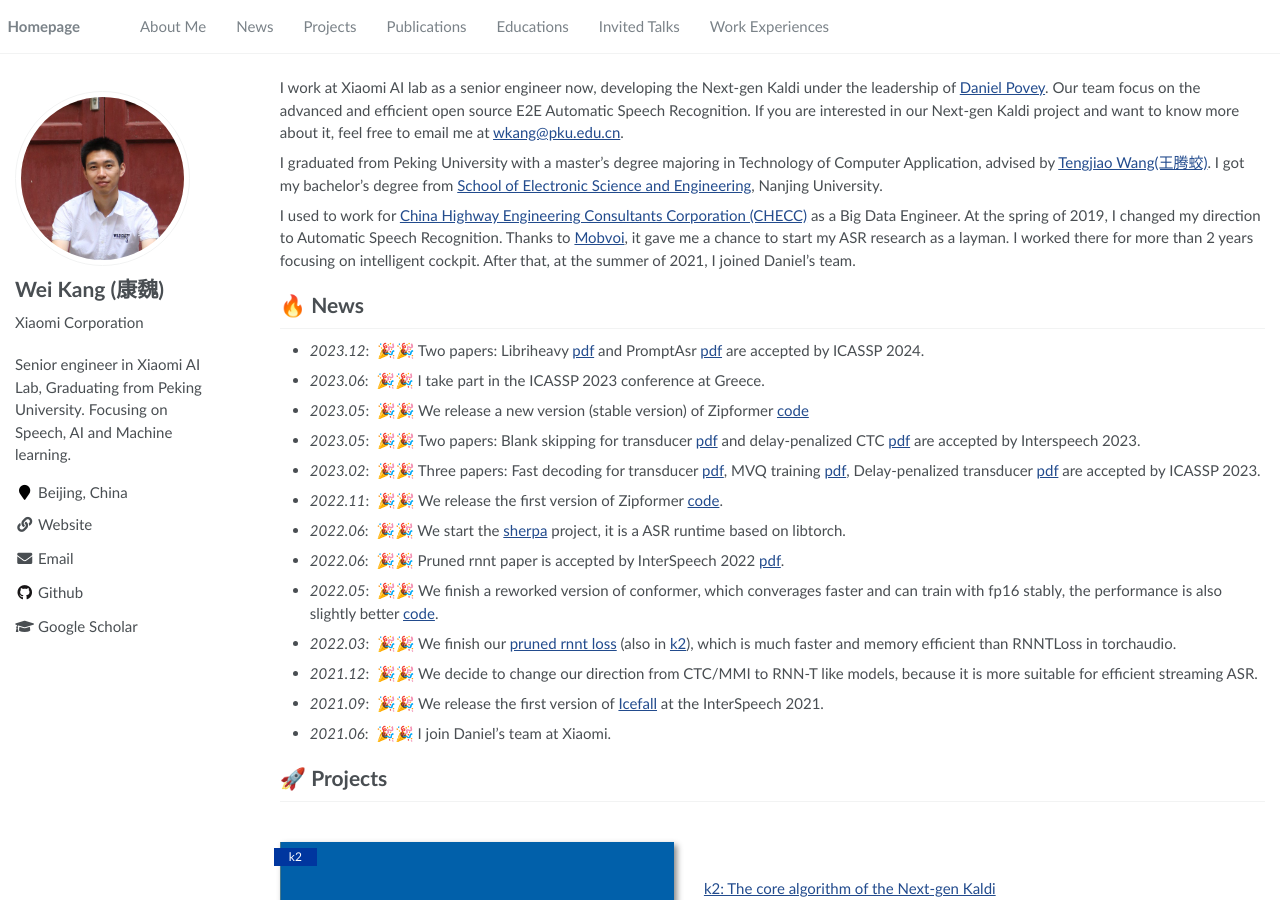
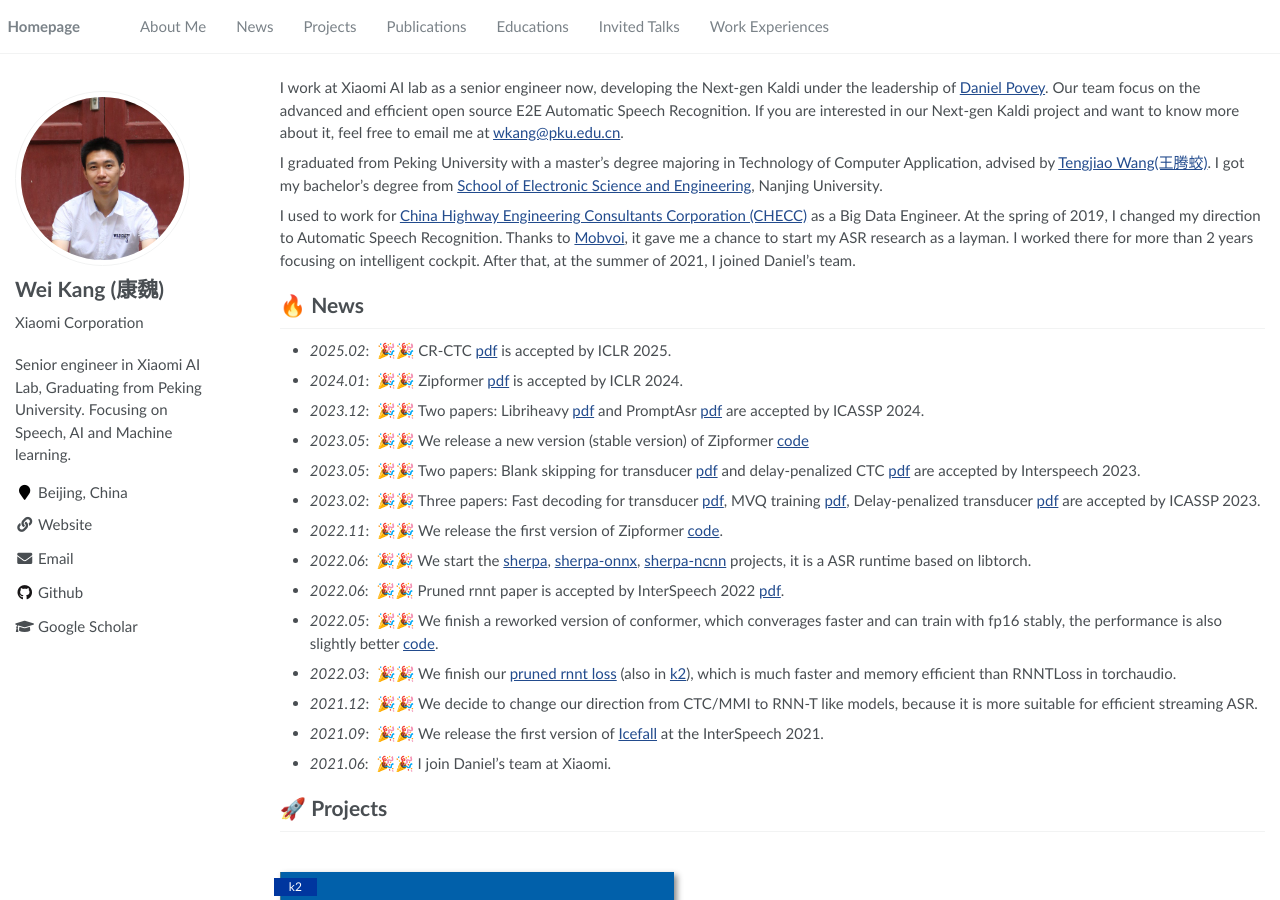
Before and after one commit to pkufool/pkufool.github.io, a Jekyll site: the page built from _pages/about.md, in a window 1280 px wide and 900 px high. Built offline with Jekyll 4.4.1, drawn with Linux system fonts in a browser that asks for light colours.

Commit message:
Update about.md

```diff
--- a/_pages/about.md
+++ b/_pages/about.md
@@ -25,13 +25,14 @@
 
 
 # 🔥 News
-- *2023.12*: &nbsp;🎉🎉 Two papers: Libriheavy [pdf]() and PromptAsr [pdf]() are accepted by ICASSP 2024.
-- *2023.06*: &nbsp;🎉🎉 I take part in the ICASSP 2023 conference at Greece.
+- *2025.02*: &nbsp;🎉🎉 CR-CTC [pdf](https://arxiv.org/pdf/2410.05101) is accepted by ICLR 2025.
+- *2024.01*: &nbsp;🎉🎉 Zipformer [pdf](https://arxiv.org/pdf/2310.11230) is accepted by ICLR 2024.
+- *2023.12*: &nbsp;🎉🎉 Two papers: Libriheavy [pdf](https://arxiv.org/pdf/2309.08105) and PromptAsr [pdf](https://arxiv.org/pdf/2309.07414) are accepted by ICASSP 2024.
 - *2023.05*: &nbsp;🎉🎉 We release a new version (stable version) of Zipformer [code](https://github.com/k2-fsa/icefall/blob/master/egs/librispeech/ASR/zipformer/zipformer.py)
-- *2023.05*: &nbsp;🎉🎉 Two papers: Blank skipping for transducer [pdf]() and delay-penalized CTC [pdf]() are accepted by Interspeech 2023.
+- *2023.05*: &nbsp;🎉🎉 Two papers: Blank skipping for transducer [pdf](https://arxiv.org/pdf/2305.11558) and delay-penalized CTC [pdf](https://arxiv.org/pdf/2305.11539) are accepted by Interspeech 2023.
 - *2023.02*: &nbsp;🎉🎉 Three papers: Fast decoding for transducer [pdf](https://arxiv.org/pdf/2211.00484.pdf), MVQ training [pdf](https://arxiv.org/pdf/2211.00508.pdf), Delay-penalized transducer [pdf](https://arxiv.org/pdf/2211.00490.pdf) are accepted by ICASSP 2023.
 - *2022.11*: &nbsp;🎉🎉 We release the first version of Zipformer [code](https://github.com/k2-fsa/icefall/blob/master/egs/librispeech/ASR/pruned_transducer_stateless7/zipformer.py).
-- *2022.06*: &nbsp;🎉🎉 We start the [sherpa](https://github.com/k2-fsa/sherpa) project, it is a ASR runtime based on libtorch.
+- *2022.06*: &nbsp;🎉🎉 We start the [sherpa](https://github.com/k2-fsa/sherpa), [sherpa-onnx](https://github.com/k2-fsa/sherpa-onnx), [sherpa-ncnn](https://github.com/k2-fsa/sherpa-ncnn) projects, it is a ASR runtime based on libtorch.
 - *2022.06*: &nbsp;🎉🎉 Pruned rnnt paper is accepted by InterSpeech 2022 [pdf](https://arxiv.org/pdf/2206.13236.pdf).
 - *2022.05*: &nbsp;🎉🎉 We finish a reworked version of conformer, which converages faster and can train with fp16 stably, the performance is also slightly better [code](https://github.com/k2-fsa/icefall/blob/master/egs/librispeech/ASR/pruned_transducer_stateless2/conformer.py).
 - *2022.03*: &nbsp;🎉🎉 We finish our [pruned rnnt loss](https://github.com/danpovey/fast_rnnt) (also in [k2](https://github.com/k2-fsa/k2)), which is much faster and memory efficient than RNNTLoss in torchaudio.
```
